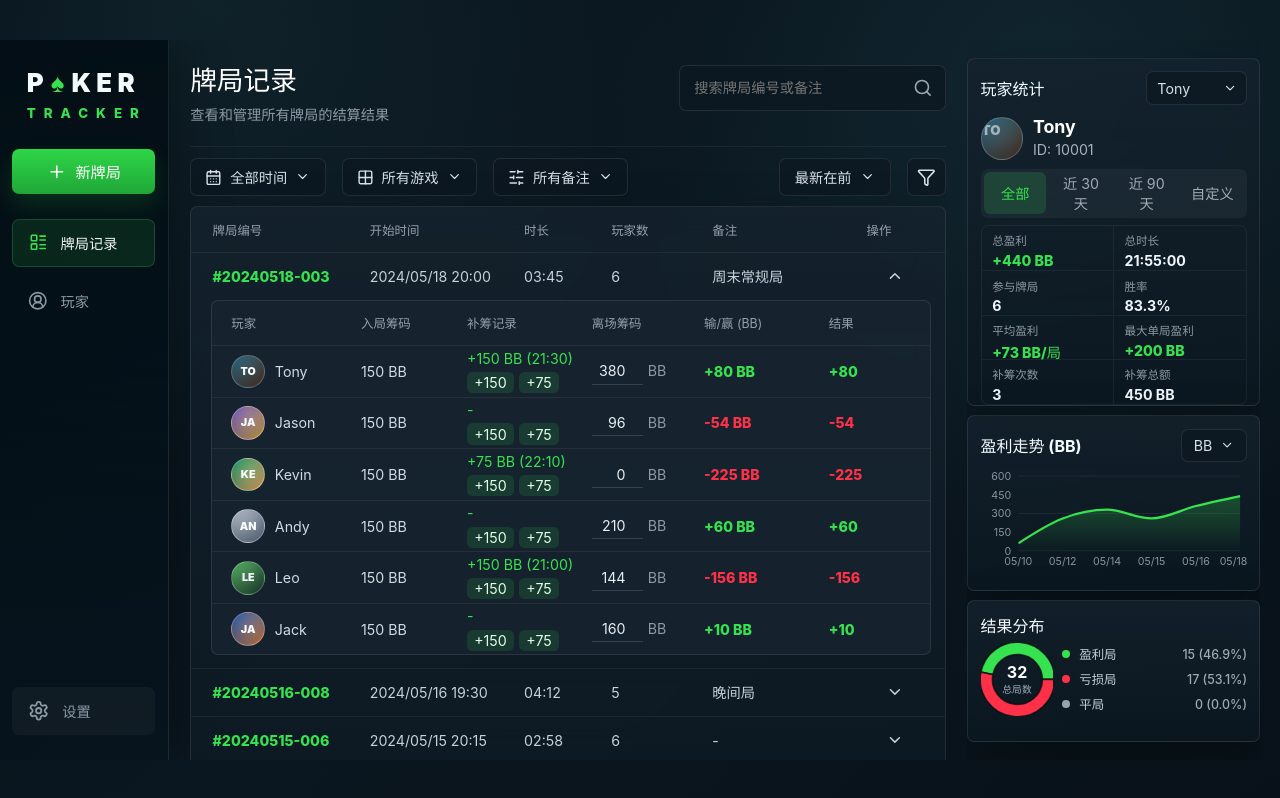
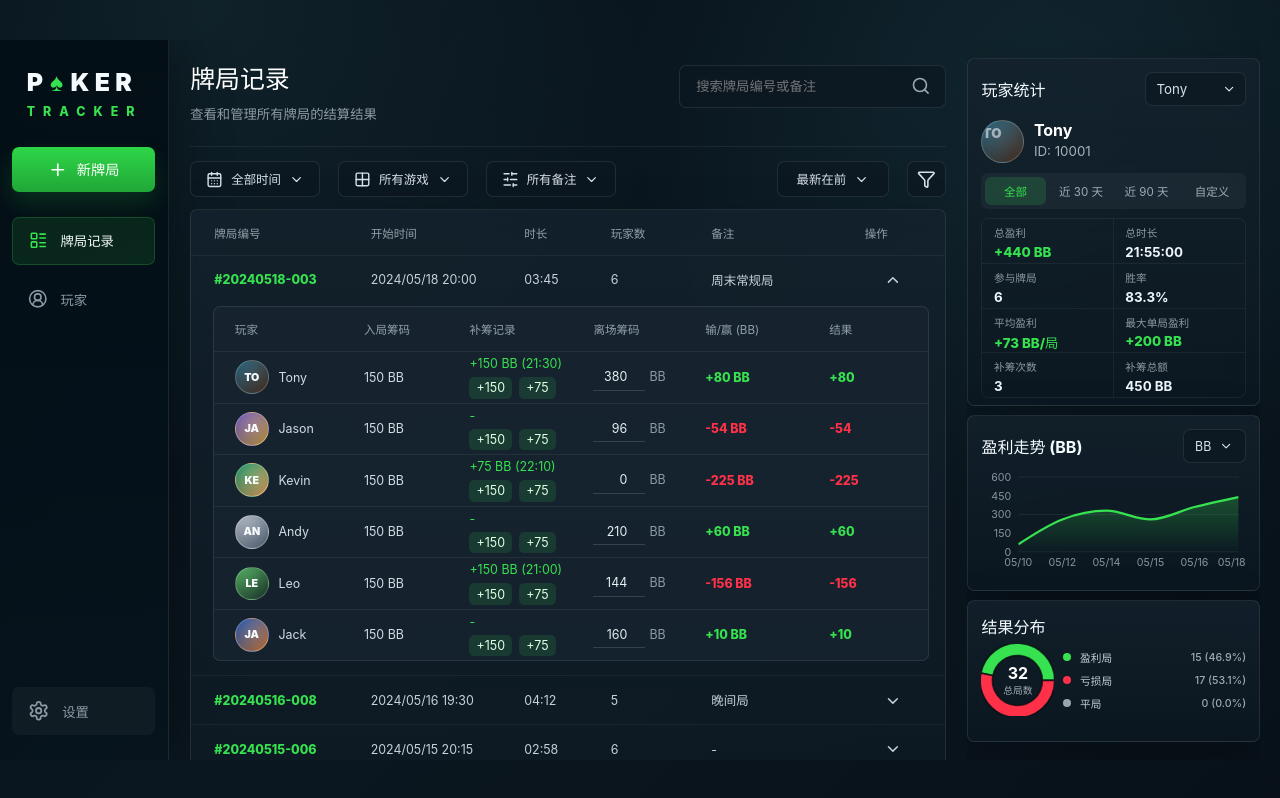
Before and after one commit to AI-Kyo-er/TEXAS-HOLD-EM-SCOREBOARD, a React (Vite) app: page / in a window 1280 px wide. Built offline with nearby package versions, Linux system fonts and the light colour scheme.

Commit message:
第一次微调布局

```diff
--- a/src/styles.css
+++ b/src/styles.css
@@ -14,6 +14,7 @@
   --green: #36e24f;
   --green-soft: rgba(54, 226, 79, 0.16);
   --red: #ff3148;
+  font-size: 15px;
 }
 
 * {
@@ -88,7 +89,7 @@ button {
 
 .brand-title {
   color: #f4fbff;
-  font-size: 29px;
+  font-size: 28px;
   font-weight: 900;
   letter-spacing: 6px;
 }
@@ -101,7 +102,7 @@ button {
 .brand-subtitle {
   margin-top: 8px;
   color: var(--green);
-  font-size: 15px;
+  font-size: 14px;
   font-weight: 800;
   letter-spacing: 9px;
 }
@@ -122,7 +123,7 @@ button {
 
 .new-game-button {
   width: 100%;
-  font-size: 17px;
+  font-size: 16px;
   font-weight: 800;
 }
 
@@ -141,6 +142,7 @@ button {
   padding: 0 18px;
   border-radius: 8px;
   color: var(--muted);
+  font-size: 15px;
   text-decoration: none;
 }
 
@@ -172,30 +174,30 @@ button {
   display: flex;
   align-items: flex-start;
   justify-content: space-between;
-  gap: 22px;
-  padding-bottom: 24px;
+  gap: 26px;
+  padding-bottom: 26px;
   border-bottom: 1px solid rgba(255, 255, 255, 0.06);
 }
 
 .page-header h1 {
   margin: 0;
   color: white;
-  font-size: 30px;
+  font-size: 28px;
   line-height: 1.15;
 }
 
 .page-header p {
-  margin: 10px 0 0;
+  margin: 12px 0 0;
   color: var(--muted);
-  font-size: 16px;
+  font-size: 15px;
 }
 
 .search-box {
   display: flex;
   align-items: center;
   width: min(300px, 100%);
-  height: 52px;
-  padding: 0 14px;
+  height: 48px;
+  padding: 0 16px;
   border: 1px solid var(--line);
   border-radius: 8px;
   background: rgba(13, 24, 33, 0.76);
@@ -221,8 +223,8 @@ button {
 .toolbar {
   display: flex;
   align-items: center;
-  gap: 18px;
-  margin: 13px 0 12px;
+  gap: 20px;
+  margin: 16px 0 14px;
 }
 
 .toolbar-spacer {
@@ -237,13 +239,14 @@ button {
   align-items: center;
   justify-content: center;
   gap: 9px;
-  height: 42px;
-  padding: 0 16px;
+  height: 40px;
+  padding: 0 17px;
   border: 1px solid var(--line);
   border-radius: 8px;
   color: #d8e0e8;
   background: rgba(13, 24, 33, 0.66);
   cursor: pointer;
+  font-size: 14px;
 }
 
 .filter-pill.compact {
@@ -372,20 +375,21 @@ button {
 
 .table-head {
   min-height: 50px;
-  padding: 0 24px;
+  padding: 0 26px;
   color: #93a0aa;
-  font-size: 14px;
+  font-size: 13px;
 }
 
 .summary-row {
   width: 100%;
-  min-height: 54px;
-  padding: 0 24px;
+  min-height: 55px;
+  padding: 0 26px;
   border-top: 1px solid rgba(255, 255, 255, 0.055);
   color: #c7d1da;
   text-align: left;
   background: transparent;
   cursor: pointer;
+  font-size: 14px;
 }
 
 .summary-row:hover {
@@ -403,7 +407,7 @@ button {
 }
 
 .details-table {
-  margin: 0 16px 14px 22px;
+  margin: 2px 18px 16px 24px;
   overflow: hidden;
   border: 1px solid var(--line);
   border-radius: 8px;
@@ -414,19 +418,20 @@ button {
 .details-row {
   grid-template-columns: 1.04fr 0.85fr 1fr 0.9fr 1fr 0.74fr;
   min-width: 820px;
-  padding: 0 22px;
+  padding: 0 24px;
 }
 
 .details-head {
   min-height: 50px;
   color: #91a0aa;
-  font-size: 14px;
+  font-size: 13px;
 }
 
 .details-row {
   min-height: 58px;
   border-top: 1px solid rgba(255, 255, 255, 0.06);
   color: #d0dae2;
+  font-size: 14px;
 }
 
 .player-cell,
@@ -485,7 +490,7 @@ button {
 
 .rebuy-cell {
   display: grid;
-  gap: 6px;
+  gap: 7px;
 }
 
 .rebuy-cell > span:first-child {
@@ -494,7 +499,7 @@ button {
 
 .rebuy-actions {
   display: flex;
-  gap: 6px;
+  gap: 8px;
 }
 
 .rebuy-actions button {
@@ -538,7 +543,7 @@ button {
   display: flex;
   align-items: center;
   justify-content: center;
-  gap: 18px;
+  gap: 22px;
   min-height: 60px;
   color: #9aa5ad;
 }
@@ -568,7 +573,7 @@ button {
 
 .stats-card {
   min-height: 0;
-  padding: 14px;
+  padding: 15px;
   overflow: hidden;
 }
 
@@ -605,7 +610,7 @@ button {
 }
 
 .profile-line {
-  margin-top: 10px;
+  margin-top: 12px;
 }
 
 .profile-line .avatar.large {
@@ -616,7 +621,7 @@ button {
 .profile-line strong {
   display: block;
   color: white;
-  font-size: 20px;
+  font-size: 18px;
 }
 
 .profile-line span {
@@ -628,8 +633,8 @@ button {
 .range-tabs {
   display: grid;
   grid-template-columns: repeat(4, 1fr);
-  gap: 4px;
-  margin: 10px 0 8px;
+  gap: 5px;
+  margin: 12px 0 10px;
   padding: 4px;
   border-radius: 8px;
   background: rgba(255, 255, 255, 0.045);
@@ -641,6 +646,7 @@ button {
   color: #9faab4;
   background: transparent;
   cursor: pointer;
+  font-size: 13px;
 }
 
 .range-tabs button.active {
@@ -659,7 +665,7 @@ button {
 
 .stat-item {
   min-height: 0;
-  padding: 7px 12px;
+  padding: 7px 13px;
   border-top: 1px solid rgba(255, 255, 255, 0.055);
 }
 
@@ -674,14 +680,14 @@ button {
 .stat-item span {
   display: block;
   color: #8d98a1;
-  font-size: 13px;
+  font-size: 12px;
 }
 
 .stat-item strong {
   display: block;
   margin-top: 4px;
   color: #eef5fb;
-  font-size: 16px;
+  font-size: 15px;
 }
 
 .stat-item strong.profit {
@@ -740,7 +746,7 @@ button {
 
 .legend {
   display: grid;
-  gap: 8px;
+  gap: 9px;
 }
 
 .legend div {
@@ -749,7 +755,7 @@ button {
   gap: 8px;
   align-items: center;
   color: #c4ced7;
-  font-size: 14px;
+  font-size: 12px;
 }
 
 .legend i {
```
